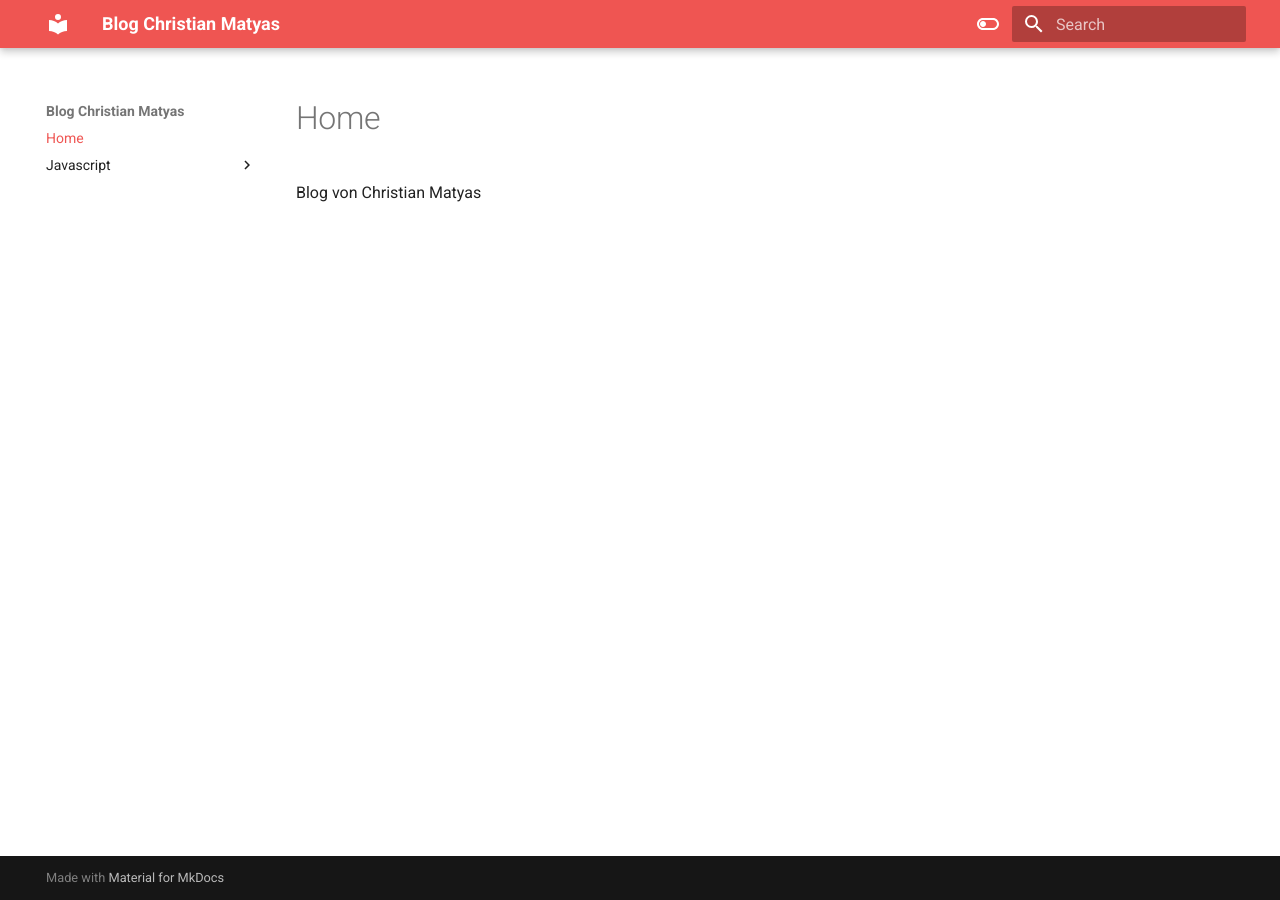
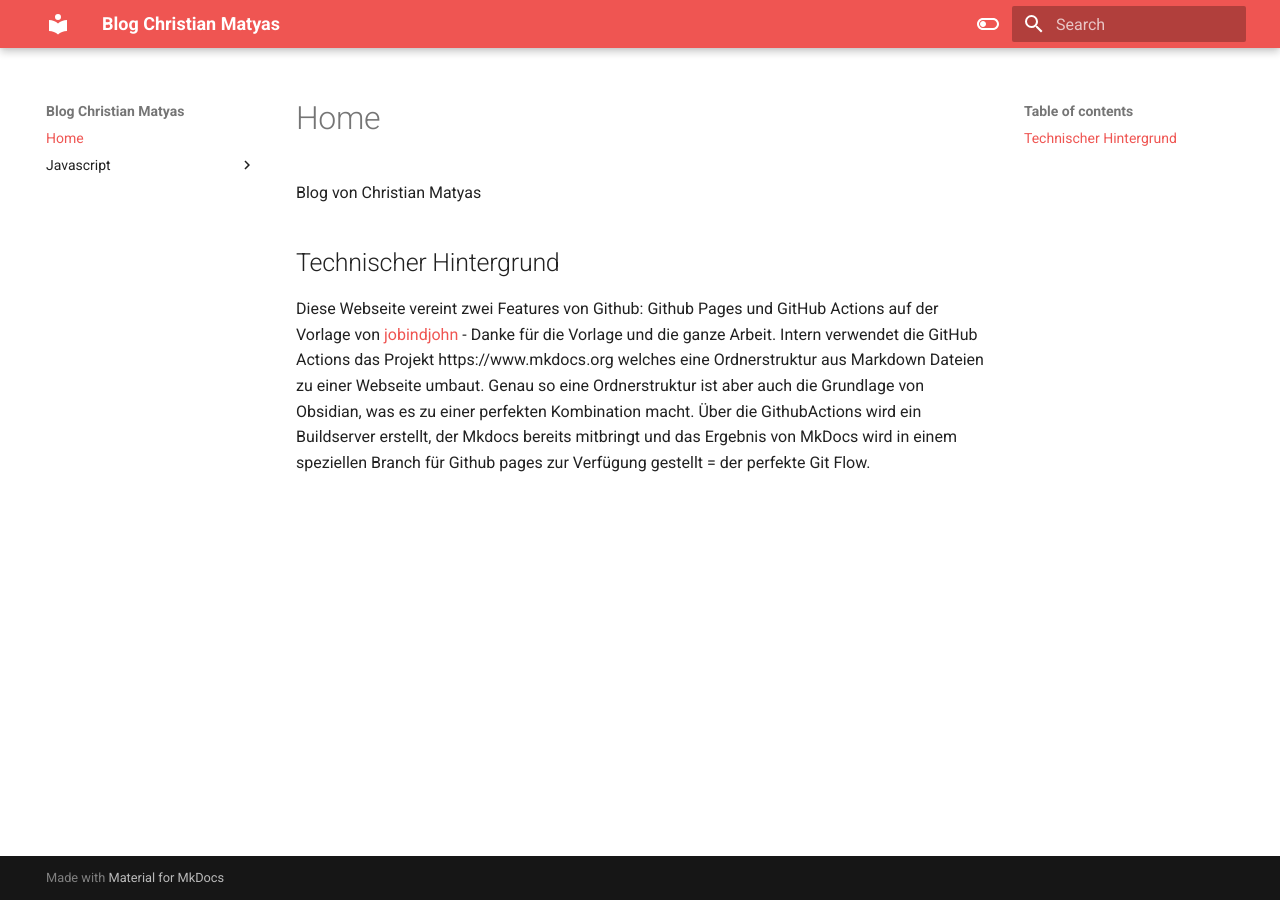
Before and after one commit to rockgobo/blog, an MkDocs documentation site: the page built from docs/index.md, in a window 1280 px wide. Built offline with MkDocs 1.6.1 and Material for MkDocs 9.7.7, drawn with Linux system fonts in a browser that asks for light colours.

Commit message:
Erkläre die technischen Hintergründe, wie mkdocs

```diff
--- a/docs/index.md
+++ b/docs/index.md
@@ -1 +1,5 @@
 Blog von Christian Matyas
+
+## Technischer Hintergrund
+Diese Webseite vereint zwei Features von Github: Github Pages und GitHub Actions auf der Vorlage von [jobindjohn](https://github.com/jobindjohn) - Danke für die Vorlage und die ganze Arbeit.
+Intern verwendet die GitHub Actions das Projekt https://www.mkdocs.org welches eine Ordnerstruktur aus Markdown Dateien zu einer Webseite umbaut. Genau so eine Ordnerstruktur ist aber auch die Grundlage von Obsidian, was es zu einer perfekten Kombination macht. Über die GithubActions wird ein Buildserver erstellt, der Mkdocs bereits mitbringt und das Ergebnis von MkDocs wird in einem speziellen Branch für Github pages zur Verfügung gestellt = der perfekte Git Flow.
```
